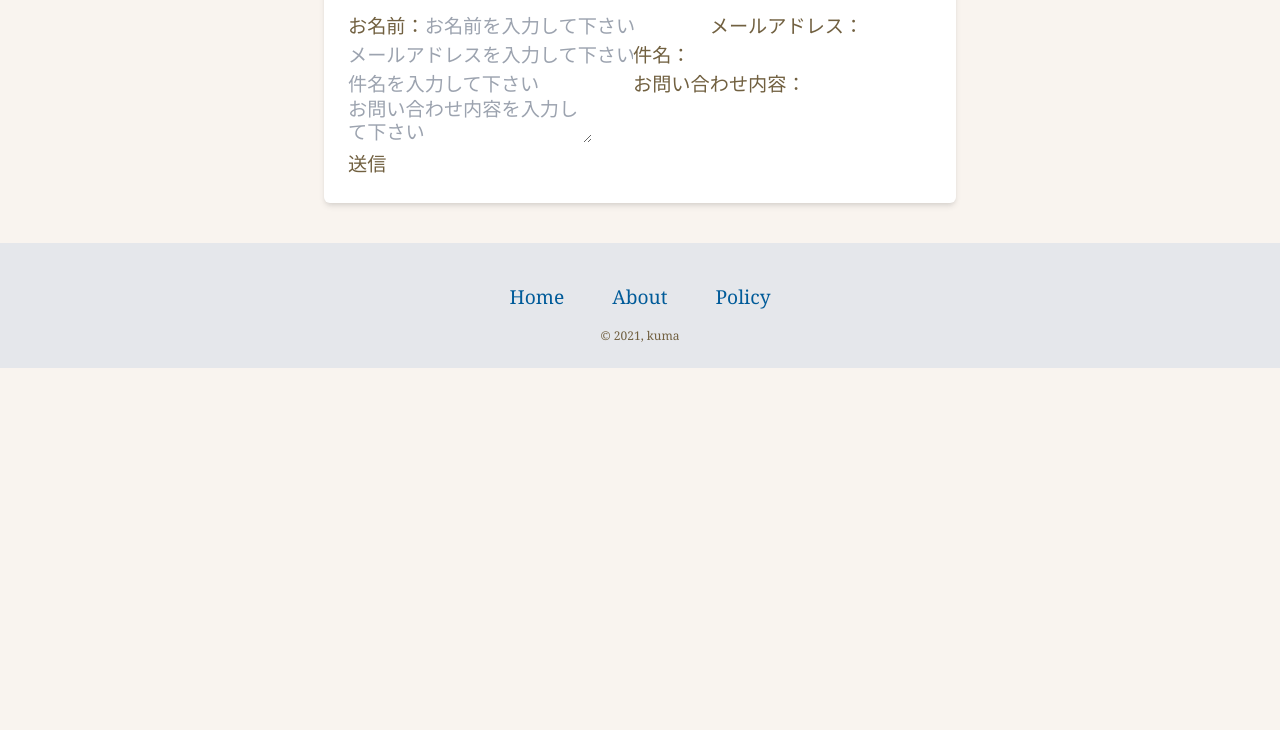
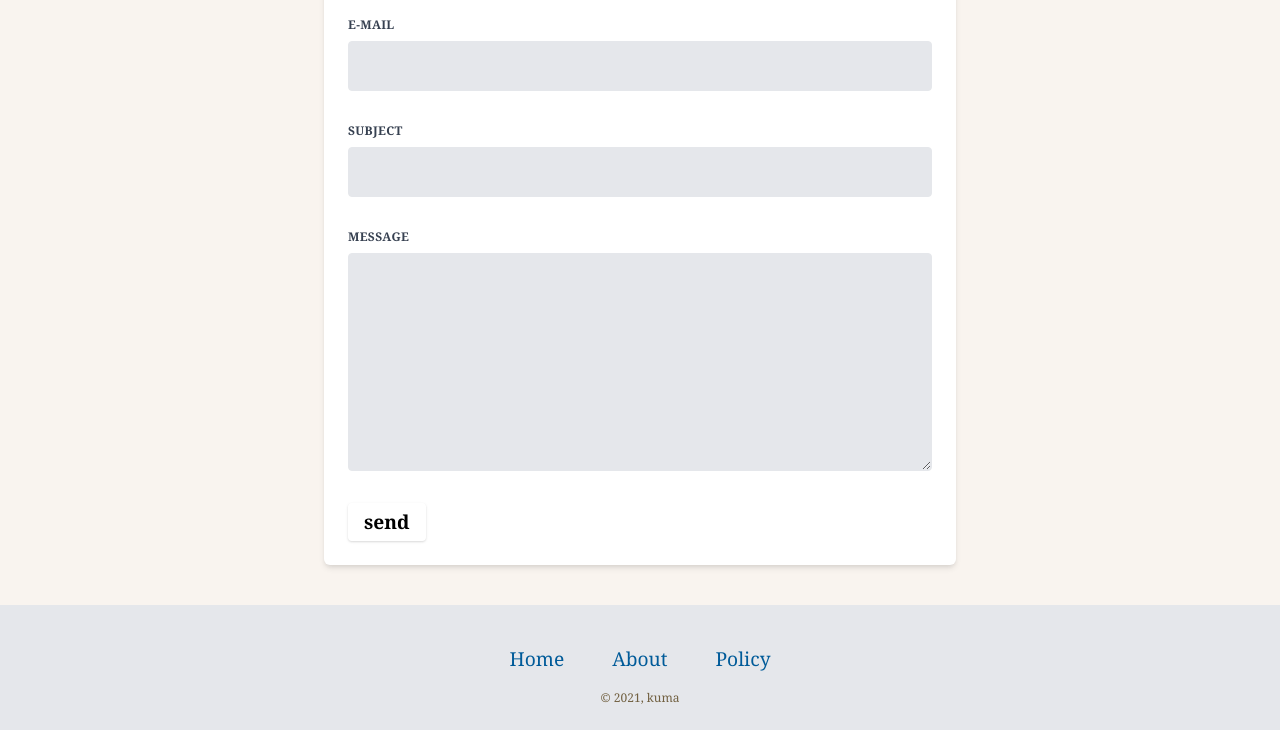
Before and after one commit to kuuumaaaa/blog-gatsby, a Gatsby site: page /contact in a window 1280 px wide. Shown: the part 265-995 px from the top of the page. Before the commit the page ends 800 px from the top, so only its background shows below. Built offline with nearby package versions, Linux system fonts and the light colour scheme; Gatsby itself is replaced by a stand-in of ours; a web font is replaced by a local one.

Commit message:
test contact page

```diff
--- a/src/pages/contact.js
+++ b/src/pages/contact.js
@@ -12,7 +12,7 @@ const ContuctPage = ({ data, location }) => {
       <div class="max-w-4xl p-6 mx-auto bg-white rounded-md shadow-md dark:bg-gray-800">
         <SEO title="Contuct" />
         <h1 class="text-xl font-semibold text-gray-700 capitalize dark:text-white my-2" >Contuct me</h1>
-        {/* <form
+        <form
           name="contact"
           method="POST"
           data-netlify="true"
@@ -23,7 +23,6 @@ const ContuctPage = ({ data, location }) => {
           <div class="block uppercase tracking-wide text-gray-700 text-xs font-bold mb-2">
             name
           </div>
-          <div className="">
             <input size="40"
                    type="text"
                    className="appearance-none block w-full bg-gray-200 text-gray-700 border border-gray-200 rounded py-3 px-4 mb-3 leading-tight focus:outline-none focus:bg-white focus:border-gray-500"
@@ -32,12 +31,10 @@ const ContuctPage = ({ data, location }) => {
                    minlength="2"
                    required
                    autocomplete="name" />
-          </div>
           <p/>
           <div class="block uppercase tracking-wide text-gray-700 text-xs font-bold mb-2">
             e-mail
           </div>
-          <div className="form-group">
             <input size="40"
                    type="email"
                    className="appearance-none block w-full bg-gray-200 text-gray-700 border border-gray-200 rounded py-3 px-4 mb-3 leading-tight focus:outline-none focus:bg-white focus:border-gray-500"
@@ -46,43 +43,35 @@ const ContuctPage = ({ data, location }) => {
                    pattern="^[a-zA-Z0-9.!#$%&'*+\/=?^_`{|}~-]+@[a-zA-Z0-9-]+(?:\.[a-zA-Z0-9-]+)*$"
                    required
                    autocomplete="email" />
+          <p/>
+          <div class="block uppercase tracking-wide text-gray-700 text-xs font-bold mb-2">
+            subject
           </div>
+            <input size="40"
+                   type="text"
+                   className="appearance-none block w-full bg-gray-200 text-gray-700 border border-gray-200 rounded py-3 px-4 mb-3 leading-tight focus:outline-none focus:bg-white focus:border-gray-500"
+                   id="subject" name="subject"
+                   maxlength="30"
+                   minlength="2"
+                   required
+                   autocomplete="subject" />
           <p/>
           <div class="block uppercase tracking-wide text-gray-700 text-xs font-bold mb-2">
             message
           </div>
-          <div className="form-group">
             <textarea cols="41"
                       className="appearance-none block w-full bg-gray-200 text-gray-700 border border-gray-200 rounded py-3 px-4 mb-3 leading-tight focus:outline-none focus:bg-white focus:border-gray-500"
                       id="contact"
                       name="content"
                       rows="8"
                       required/>
-          </div>
           <p/>
           <div class="md:flex md:items-center">
             <div class="md:w-1/3">
               <button class="shadow bg-teal-400 hover:bg-teal-400 focus:shadow-outline focus:outline-none text-black font-bold py-2 px-4 rounded" type="submit">send</button>
             </div>
           </div>
-        </form> */}
-
-        <form
-        className='contact_form'
-        name="Contact Form"
-        method="POST"
-        data-netlify="true"
-        action="/pages/success"
-      >
-        <input type="hidden" name="form-name" value="Contact Form" />
-        <h1 className='contactHeader'>CONTACT US</h1>
-        <label>お名前：</label><input type="text" name="name" className="contact__field" placeholder="お名前を入力して下さい"></input>
-        <label>メールアドレス：</label><input name="email" type="email" className="contact__field" placeholder="メールアドレスを入力して下さい"></input>
-        <label>件名：</label><input name='subject' type="text" className="contact__field" placeholder="件名を入力して下さい"></input>
-        <label>お問い合わせ内容：</label><textarea name='message' className="contact__field" placeholder="お問い合わせ内容を入力して下さい"></textarea>
-        <div data-netlify-recaptcha="true"></div>
-        <button type='submit'>送信</button>
-      </form>
+        </form>
       </div>
     </Layout>
   )
```
